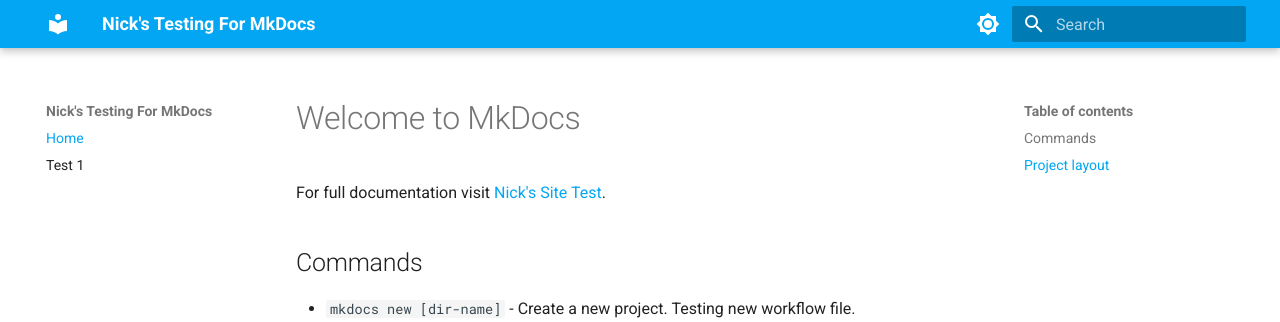
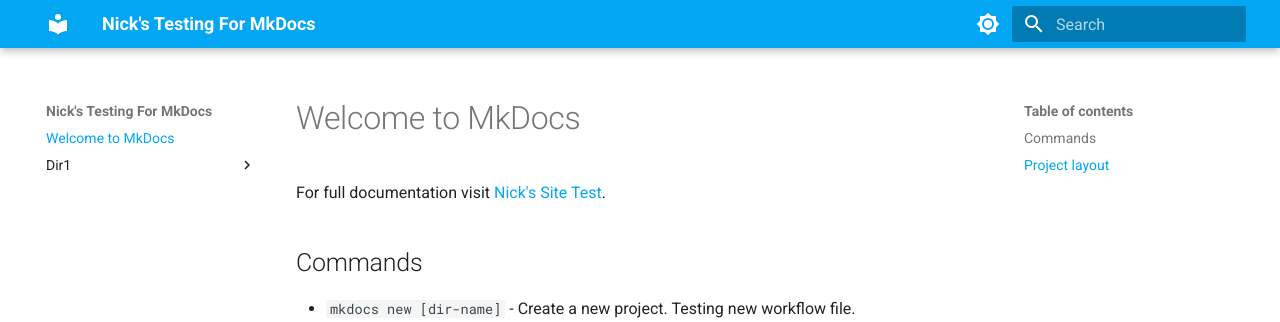
Before and after one commit to nmortari/doctest, an MkDocs documentation site: the page built from docs/index.md, in a window 1280 px wide. Shown: the top 322 px of the page. Built offline with MkDocs 1.6.1 and Material for MkDocs 9.7.7, drawn with Linux system fonts in a browser that asks for light colours; part of the change alters nothing that is shown.

```diff
--- a/mkdocs.yml
+++ b/mkdocs.yml
@@ -27,6 +27,6 @@ theme:
     - toc.follow
 
 site_name: Nick's Testing For MkDocs
-nav:
-  - Home: index.md
-  - Test 1: test.md
+#nav:
+#  - Home: index.md
+#  - Test 1: test.md
```
Also changed, not shown: docs/dir1/test.md (renamed from docs/test.md).
